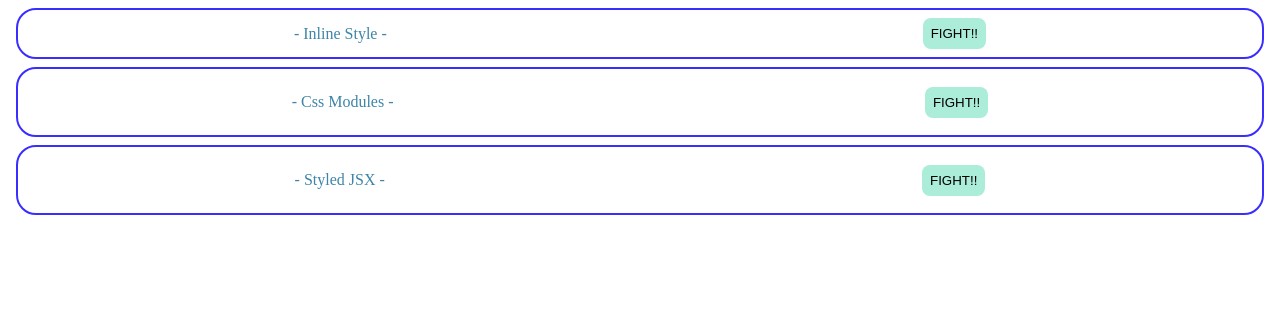
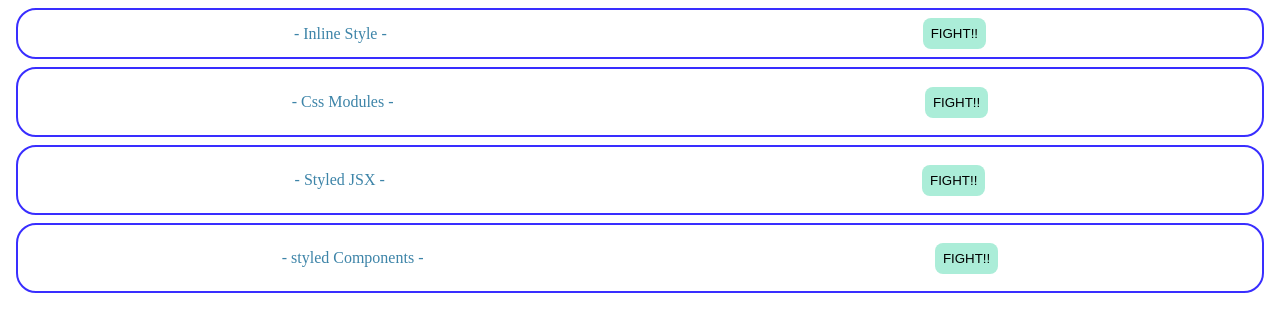
Before and after one commit to takuya44/study-react-basic, a React (Create React App) app in the folder section4-css/: page / in a window 1280 px wide. Shown: the top 332 px of the page. Built offline with nearby package versions, Linux system fonts and the light colour scheme.

Commit message:
✨ styled components

```diff
--- a/section4-css/package.json
+++ b/section4-css/package.json
@@ -12,6 +12,7 @@
     "react-dom": "^17.0.2",
     "react-scripts": "5.0.0",
     "styled-jsx": "^5.1.2",
+    "styled-components": "5.2.1",
     "uuid": "^9.0.0",
     "web-vitals": "^0.2.4"
   },
--- a/section4-css/src/App.js
+++ b/section4-css/src/App.js
@@ -2,6 +2,7 @@
 import CssModules from "./components/CssModules";
 import InlineStyle from "./components/InlineStyle";
 import StyledJSX from "./components/Styled";
+import StyledComponents from "./components/StyledComponents";
 
 function App() {
   return (
@@ -9,6 +10,7 @@
       <InlineStyle />
       <CssModules />
       <StyledJSX />
+      <StyledComponents />
     </div>
   );
 }
--- /dev/null
+++ b/section4-css/src/components/StyledComponents.jsx
@@ -0,0 +1,39 @@
+import styled from "styled-components";
+
+const StyledComponents = () => {
+  return (
+    <SContainer>
+      <STitle>- styled Components -</STitle>
+      <SButton>FIGHT!!</SButton>
+    </SContainer>
+  );
+};
+
+export default StyledComponents;
+
+const SContainer = styled.div`
+  border: solid 2px #392eff;
+  border-radius: 20px;
+  margin: 8px;
+  padding: 8px;
+  display: flex;
+  justify-content: space-around;
+  align-items: center;
+`;
+
+const STitle = styled.p`
+  margin: 10;
+  color: #3d84a8;
+`;
+
+const SButton = styled.button`
+  background-color: #abedd8;
+  border: none;
+  padding: 8px;
+  border-radius: 8px;
+  &:hover {
+    background-color: #46cdcf;
+    color: #fff;
+    cursor: pointer;
+  }
+`;
```
Also changed, not shown: 1 other file (tests, documents, lock files or other folders).
